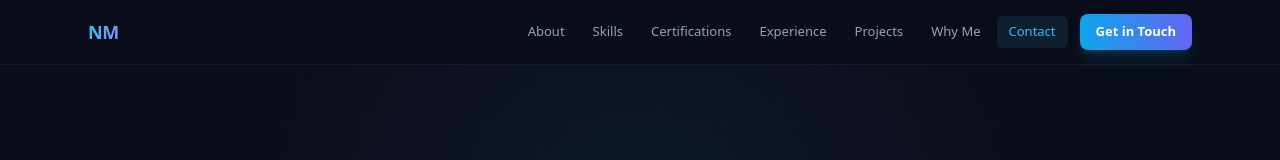
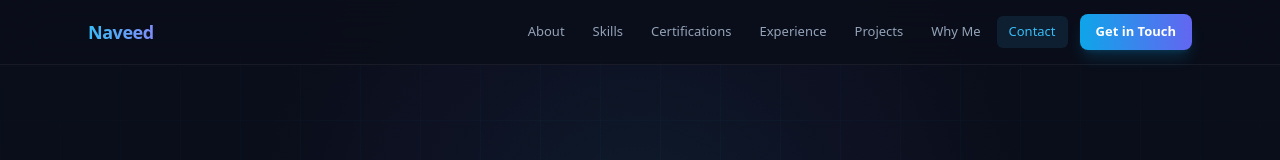
Before and after one commit to NaveedMohiuddin/naveed-portfolio, a Next.js app: page / in a window 1280 px wide. Shown: the top 160 px of the page. Built offline with nearby package versions, Linux system fonts and the light colour scheme.

Commit message:
Navbar updated

```diff
--- a/src/components/Navbar.tsx
+++ b/src/components/Navbar.tsx
@@ -34,7 +34,7 @@ export default function Navbar() {
           onClick={() => window.scrollTo({ top: 0, behavior: "smooth" })}
           className="text-lg font-bold tracking-tight bg-gradient-to-r from-accent to-accent2 bg-clip-text text-transparent"
         >
-          NM
+          Naveed
         </a>
 
         {/* Desktop links */}
```
